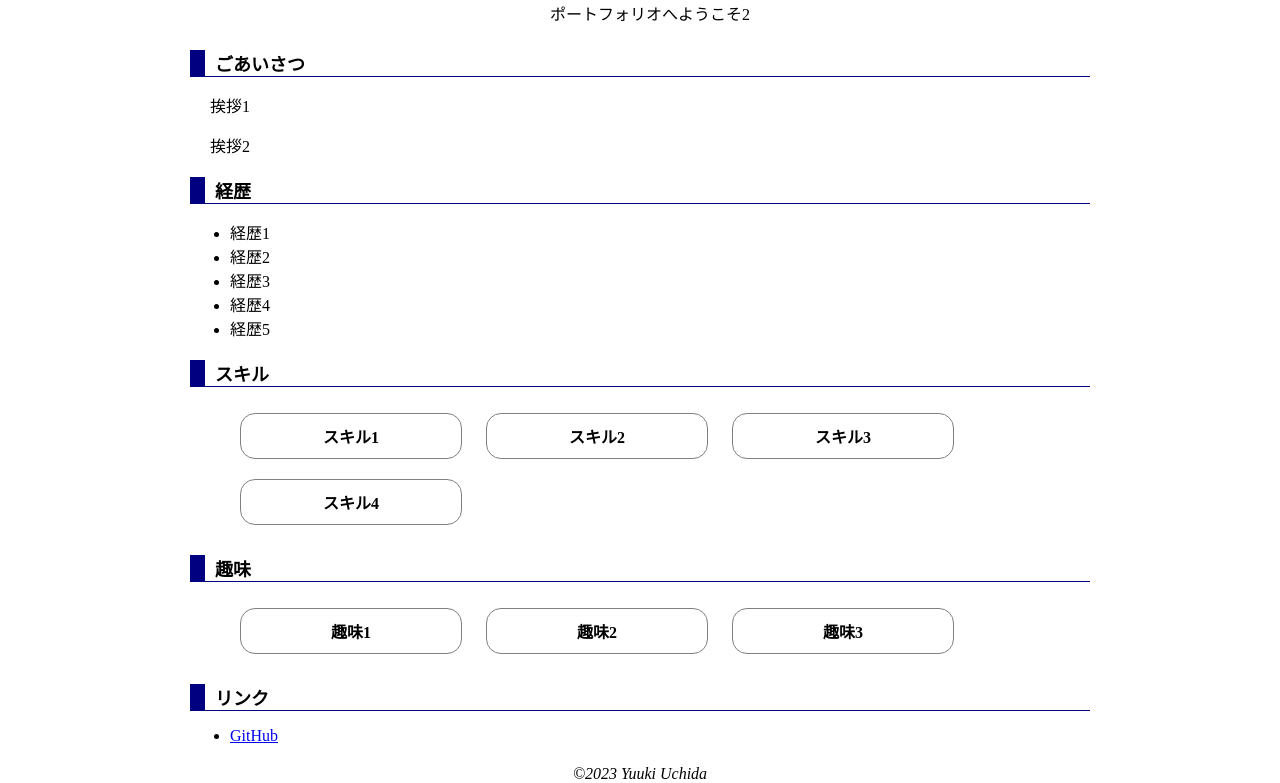
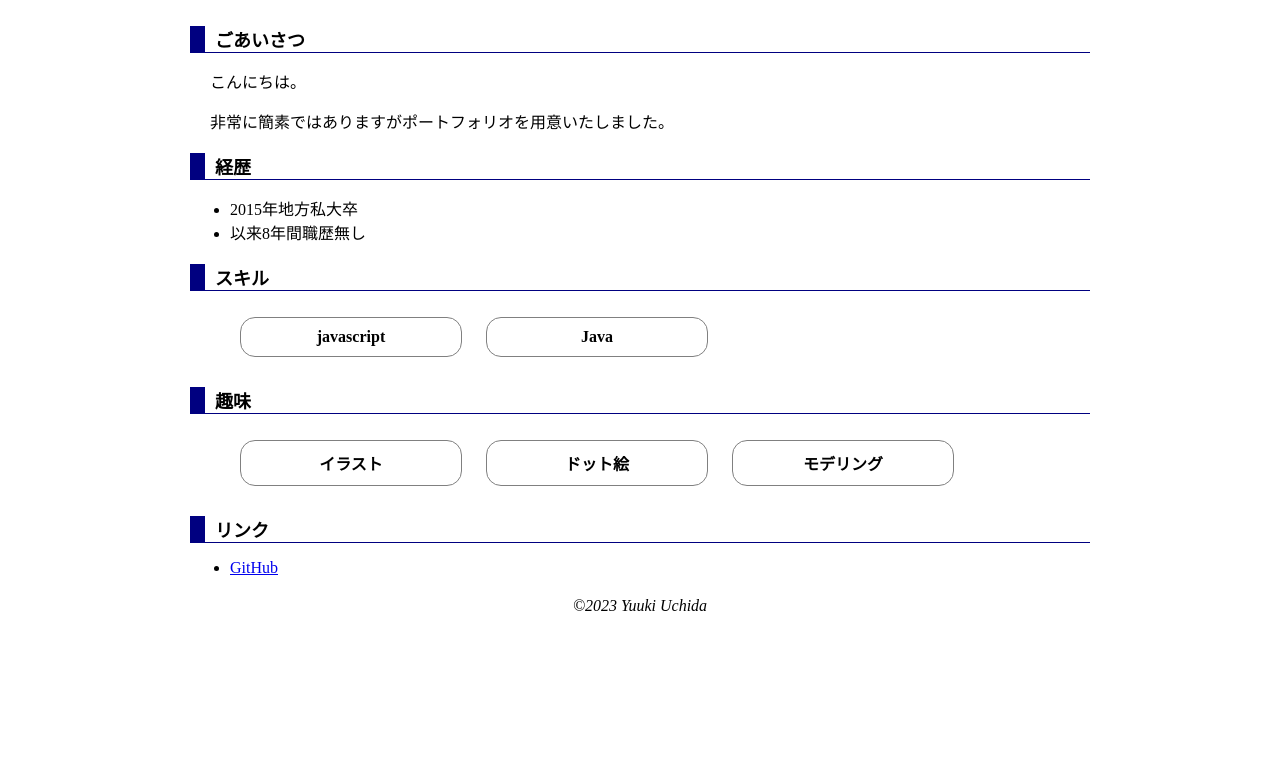
Before and after one commit to SuperLabrador/portofolio, a plain HTML site: page index.html in a window 1280 px wide. Shown: the part 137-920 px from the top of the page. After the commit the page ends 800 px from the top, so only its background shows below. Drawn offline with Linux system fonts and the light colour scheme.

Commit message:
はじめての更新

```diff
--- a/index.html
+++ b/index.html
@@ -19,41 +19,35 @@
     <div id="top">
       <h1>YUUKI UCHIDA</h1>
       <h2>PORTFOLIO</h2>
-      <p>ポートフォリオへようこそ1</p>
-      <p>ポートフォリオへようこそ2</p>
+      <p>栃木県在住。プログラマー志望。</p>
     </div>
   </header>
   <main>
     <section id="greeting">
       <h1>ごあいさつ</h1>
-      <p>挨拶1</p>
-      <p>挨拶2</p>
+      <p>こんにちは。</p>
+      <p>非常に簡素ではありますがポートフォリオを用意いたしました。</p>
     </section>
     <section id="history">
       <h1>経歴</h1>
       <ul>
-        <li>経歴1</li>
-        <li>経歴2</li>
-        <li>経歴3</li>
-        <li>経歴4</li>
-        <li>経歴5</li>
+        <li>2015年地方私大卒</li>
+        <li>以来8年間職歴無し</li>
       </ul>
     </section>
     <section id="skill" class="items">
       <h1>スキル</h1>
       <ul>
-        <li>スキル1</li>
-        <li>スキル2</li>
-        <li>スキル3</li>
-        <li>スキル4</li>
+        <li>javascript</li>
+        <li>Java</li>
       </ul>
     </section>
     <section id="hobby" class="items">
       <h1>趣味</h1>
       <ul>
-        <li>趣味1</li>
-        <li>趣味2</li>
-        <li>趣味3</li>
+        <li>イラスト</li>
+        <li>ドット絵</li>
+        <li>モデリング</li>
       </ul>
     </section>
     <section id="link">
```
